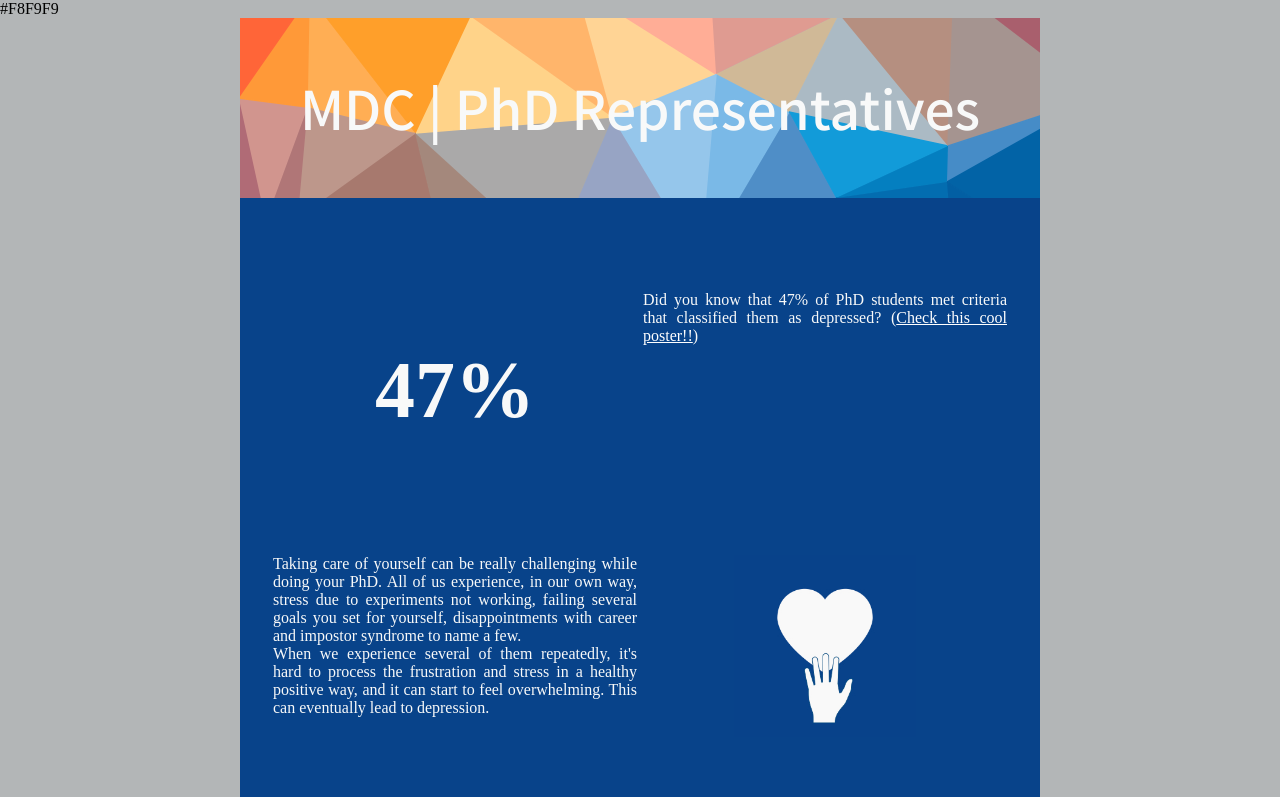
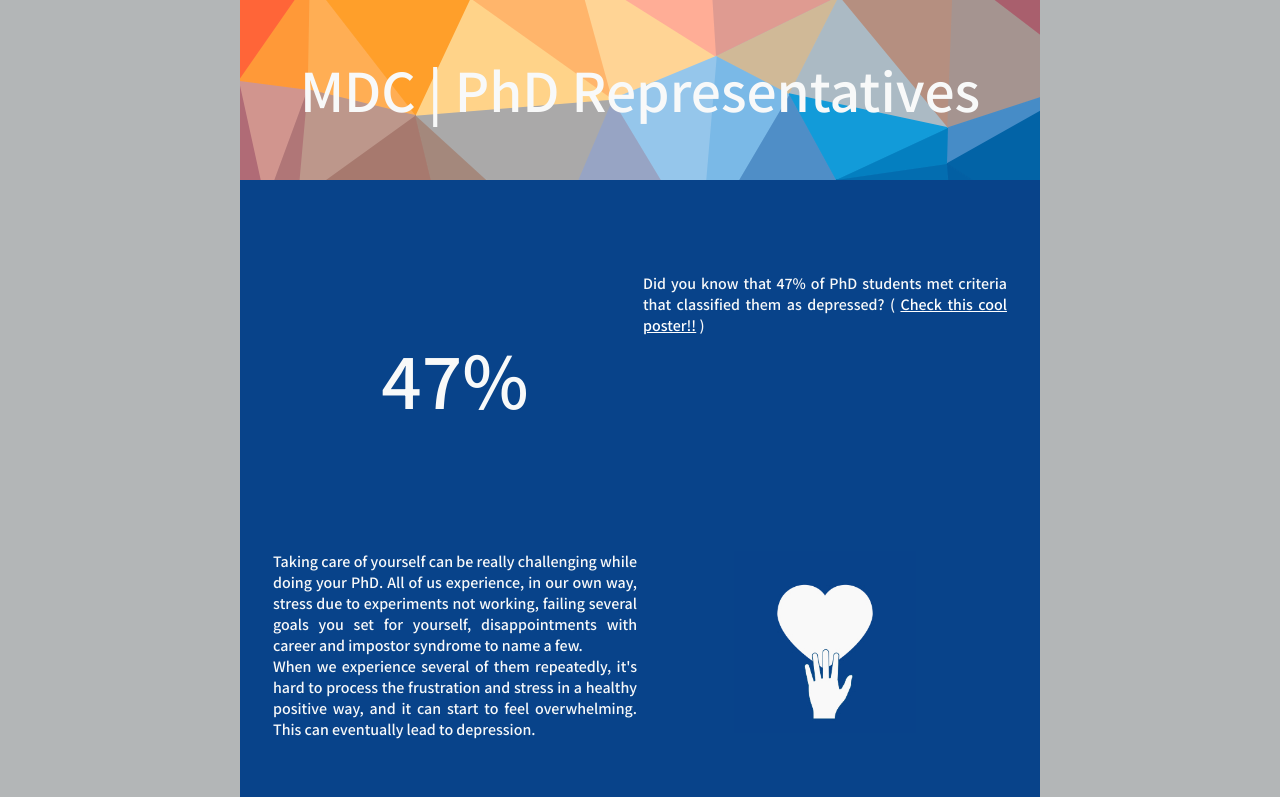
Before and after one commit to phdreps/phdreps.github.io, a plain HTML site: page mental2.html in a window 1280 px wide. Shown: the top 797 px of the page. Drawn offline with Linux system fonts and the light colour scheme.

Commit message:
Fixed font
corrected style problem

```diff
--- a/mental2.html
+++ b/mental2.html
@@ -5,7 +5,7 @@
 <meta name="viewport" content="width=device-width, initial-scale=1" /''>
 <meta http-equiv="X-UA-Compatible" content="IE=edge" />
 
-#F8F9F9
+
 <title></title>
 
 <style type="text/css">
@@ -78,12 +78,12 @@ table.content_2{height: 100% !important}
 						</tr>
 
 						<tr>
-							<td class='content_row' bgcolor="#08438A" vertical-alignment='middle'style='font-size: 16px; padding: 30px 30px 30px 30px; font-family: "Assistant", Arial, "He font-family: "Assistant", Arial, "Helvetica Neue", Helvetica, sans-serif; '>
+							<td class='content_row' bgcolor="#08438A" vertical-alignment='middle'style='font-size: 16px; padding: 30px 30px 30px 30px; font-family: "Assistant", Arial, "Helvetica Neue", Helvetica, sans-serif; '>
 								<table class="content_1" width="50%" align="left">
 								<!-- copy text within this limit for another row -->
 									<tr>
 										<td class='content'>
-											<h1 style='color: #F8F9F9; font-size: 80px; text-align: center '>47%</h1>
+											<h1 style='color: #F8F9F9; font-size: 80px; text-align: center'>47%</h1>
 										</td>
 									</tr>
 								</table>
@@ -92,7 +92,7 @@ table.content_2{height: 100% !important}
 									<tr >
 										<td class='content' style='color:#F8F9F9; text-align: justify; vertical-align: center; '>
 
-											Did you know that 47% of PhD students met criteria that classified them as depressed? (<a href="https://twitter.com/ZJAyres/status/1102861872137674752?fbclid=IwAR1kZrNlK1npSTjiO6qD2YbDPpHHu5diIRciJ_JtUpXsVXtTB3NDjZMQXsg" style='color:white'>Check this cool poster!!</a>)
+											Did you know that 47% of PhD students met criteria that classified them as depressed? ( <a href="https://twitter.com/ZJAyres/status/1102861872137674752?fbclid=IwAR1kZrNlK1npSTjiO6qD2YbDPpHHu5diIRciJ_JtUpXsVXtTB3NDjZMQXsg" style='color:white'>Check this cool poster!!</a> )
 										</td>
 									</tr>
 								<!-- copy text within this limit for another row -->
@@ -103,7 +103,7 @@ table.content_2{height: 100% !important}
 
 
 						<tr>
-							<td class='content_row' bgcolor="#08438A" vertical-alignment='middle'style='font-size: 16px; padding: 30px 30px 30px 30px; font-family: "Assistant", Arial, "He font-family: "Assistant", Arial, "Helvetica Neue", Helvetica, sans-serif; '>
+							<td class='content_row' bgcolor="#08438A" vertical-alignment='middle'style='font-size: 16px; padding: 30px 30px 30px 30px; font-family: "Assistant", Arial, "Helvetica Neue", Helvetica, sans-serif; '>
 								<table class="content_1" width="50%" align="right">
 								<!-- copy text within this limit for another row -->
 									<tr>
```
